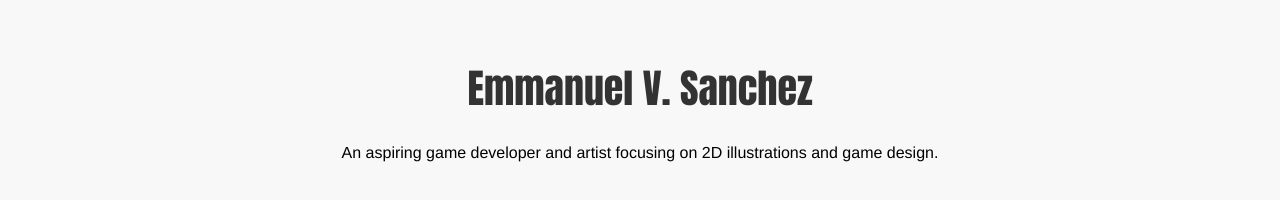
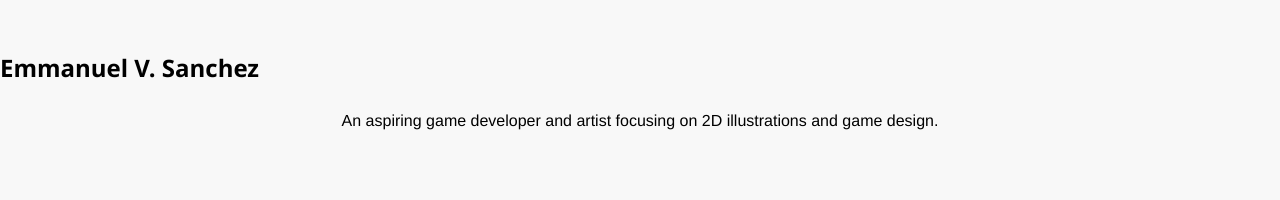
Before and after one commit to rujuuu/slideshow_homepage, a plain HTML site: page index.html in a window 1280 px wide. Shown: the part 546-746 px from the top of the page. Drawn offline with Linux system fonts and the light colour scheme.

Commit message:
Update index.html

```diff
--- a/index.html
+++ b/index.html
@@ -61,7 +61,7 @@
         </div>
       </div>
     </section>
-    <h1>Emmanuel V. Sanchez</h1>
+    <h2>Emmanuel V. Sanchez</h2>
     <p>
       An aspiring game developer and artist focusing on 2D illustrations and
       game design.
```
